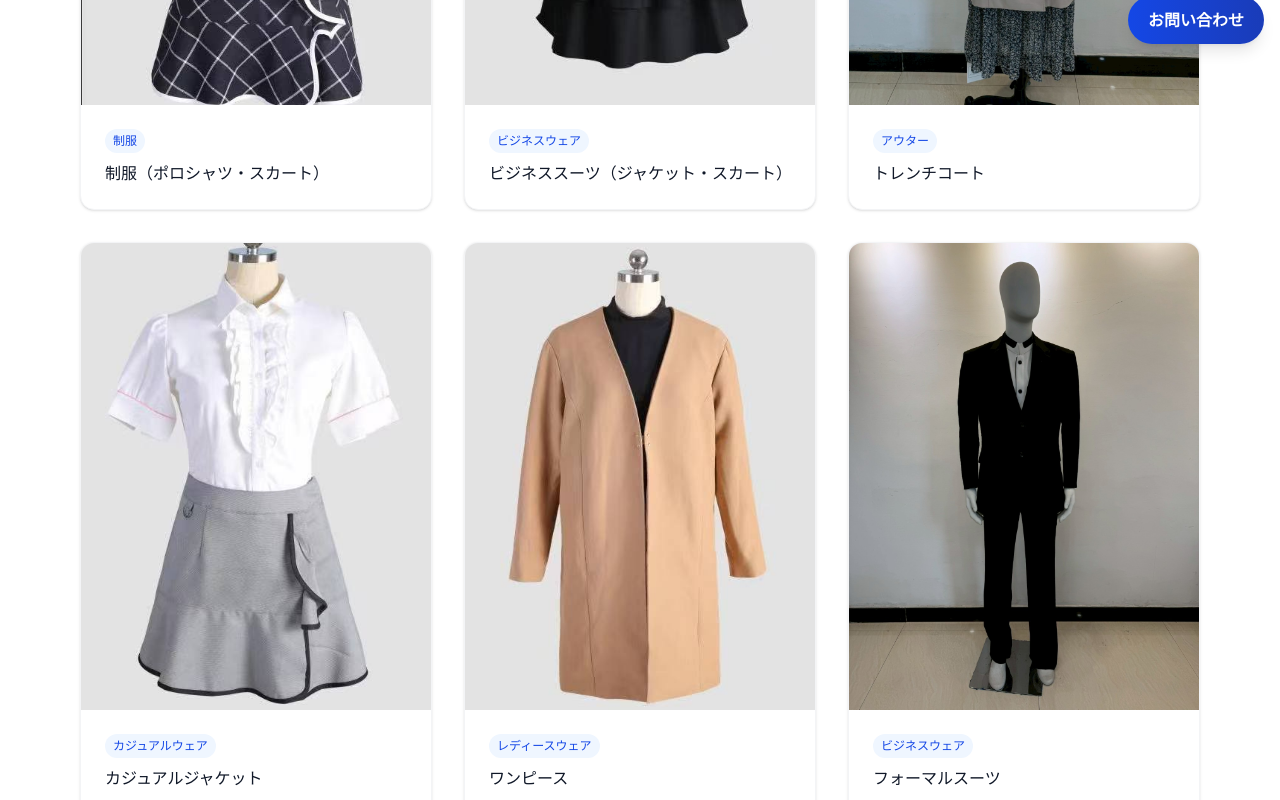
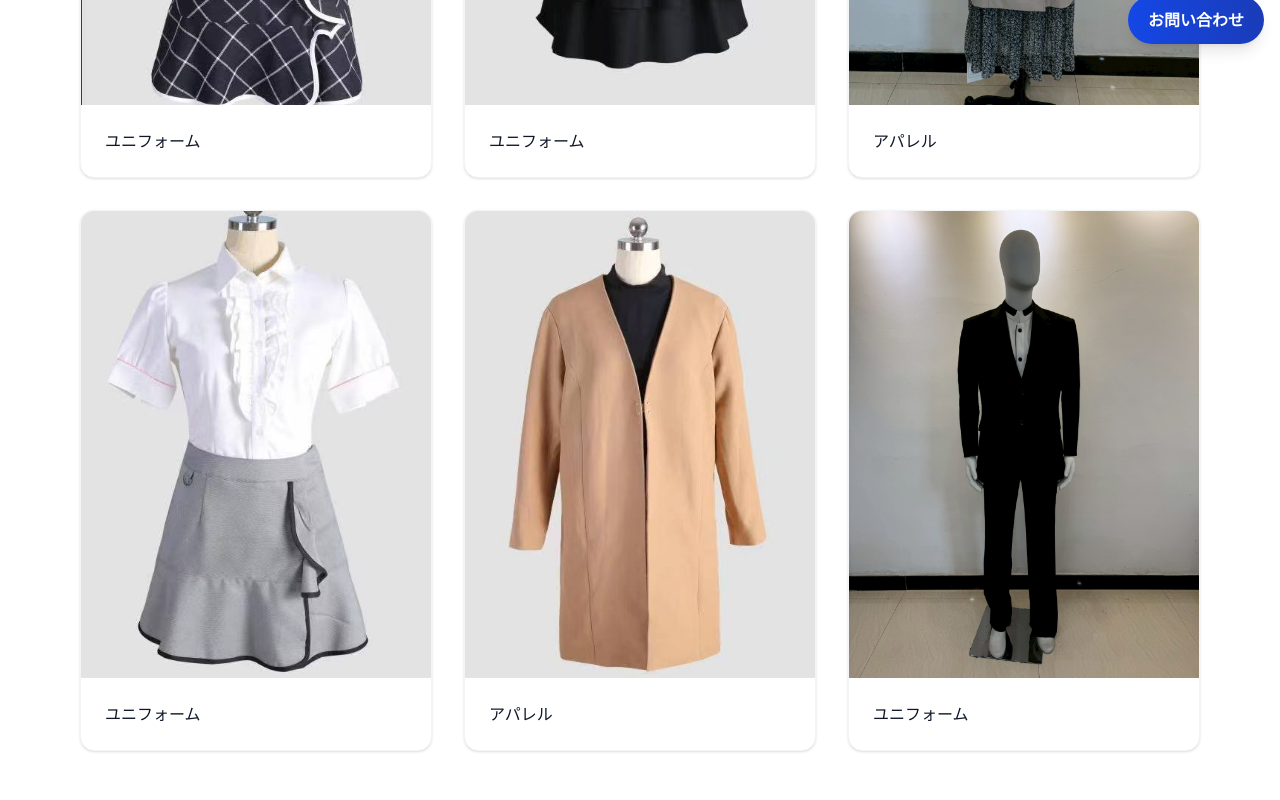
Before and after one commit to kouki515/sewing-factory-site, a Next.js app: page /gallery in a window 1280 px wide. Shown: the part 740-1540 px from the top of the page. Built offline with nearby package versions, Linux system fonts and the light colour scheme.

Commit message:
Remove category elements from gallery and update image alt texts

```diff
--- a/src/app/about/page.tsx
+++ b/src/app/about/page.tsx
@@ -38,7 +38,7 @@ export default function About() {
                   </li>
                   <li className="flex items-start">
                     <span className="font-medium text-blue-900 min-w-[80px] md:min-w-[100px]">代表取締役：</span>
-                    <span>山田太郎</span>
+                    <span>張 金燕</span>
                   </li>
                   <li className="flex items-start">
                     <span className="font-medium text-blue-900 min-w-[80px] md:min-w-[100px]">従業員数：</span>
--- a/src/app/faq/page.tsx
+++ b/src/app/faq/page.tsx
@@ -4,7 +4,7 @@ export default function FAQ() {
   const faqs = [
     {
       question: "最小ロット数はどのくらいですか？",
-      answer: "最小30点からお受けしています。少量生産でもお気軽にご相談ください。"
+      answer: "何点でもお受けしています。少量生産でもお気軽にご相談ください。"
     },
     {
       question: "納期はどのくらいかかりますか？",
@@ -24,7 +24,7 @@ export default function FAQ() {
     },
     {
       question: "パターンから作成してもらえますか？",
-      answer: "はい、パターン作成から対応しています。CADシステムを使用して精密なパターンを作成いたします。"
+      answer: "別途料金を頂戴しますが、対応可能です。"
     },
     {
       question: "品質管理はどのように行っていますか？",
--- a/src/app/gallery/page.tsx
+++ b/src/app/gallery/page.tsx
@@ -5,33 +5,27 @@ export default function Gallery() {
   const galleryImages = [
     {
       src: "/images/LINE_ALBUM_20250620_250703_10.jpg",
-      alt: "制服（ポロシャツ・スカート）",
-      category: "制服"
+      alt: "ユニフォーム"
     },
     {
       src: "/images/LINE_ALBUM_20250620_250703_15.jpg",
-      alt: "ビジネススーツ（ジャケット・スカート）",
-      category: "ビジネスウェア"
+      alt: "ユニフォーム"
     },
     {
       src: "/images/LINE_ALBUM_20250620_250703_40.jpg",
-      alt: "トレンチコート",
-      category: "アウター"
+      alt: "アパレル"
     },
     {
       src: "/images/LINE_ALBUM_20250620_250703_11.jpg",
-      alt: "カジュアルジャケット",
-      category: "カジュアルウェア"
+      alt: "ユニフォーム"
     },
     {
       src: "/images/LINE_ALBUM_20250620_250703_17.jpg",
-      alt: "ワンピース",
-      category: "レディースウェア"
+      alt: "アパレル"
     },
     {
       src: "/images/LINE_ALBUM_20250620_250703_41.jpg",
-      alt: "フォーマルスーツ",
-      category: "ビジネスウェア"
+      alt: "ユニフォーム"
     }
   ]
 
@@ -63,11 +57,6 @@ export default function Gallery() {
                     />
                   </div>
                   <div className="p-4 md:p-6">
-                    <div className="flex items-center justify-between mb-2">
-                      <span className="text-xs font-medium text-blue-700 bg-blue-50 px-2 py-1 rounded-full">
-                        {image.category}
-                      </span>
-                    </div>
                     <h3 className="text-sm md:text-base font-medium text-gray-900">{image.alt}</h3>
                   </div>
                 </div>
```
